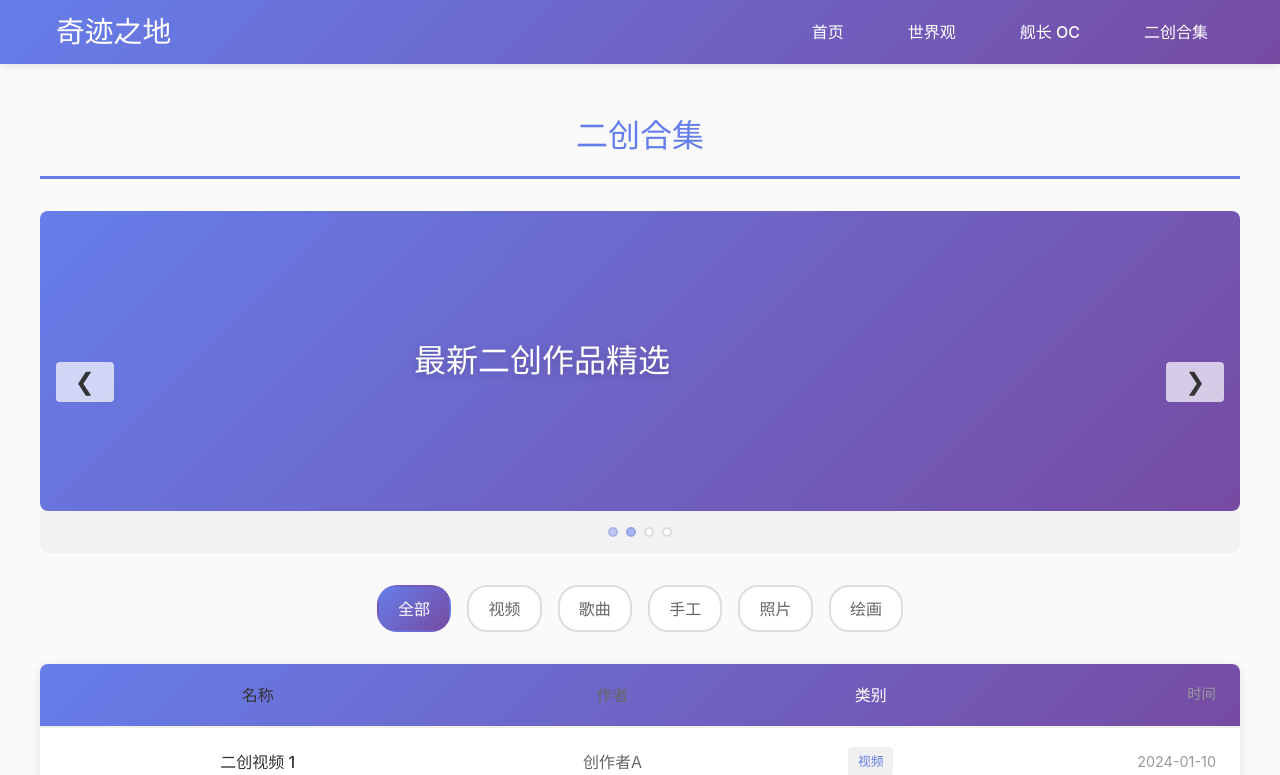
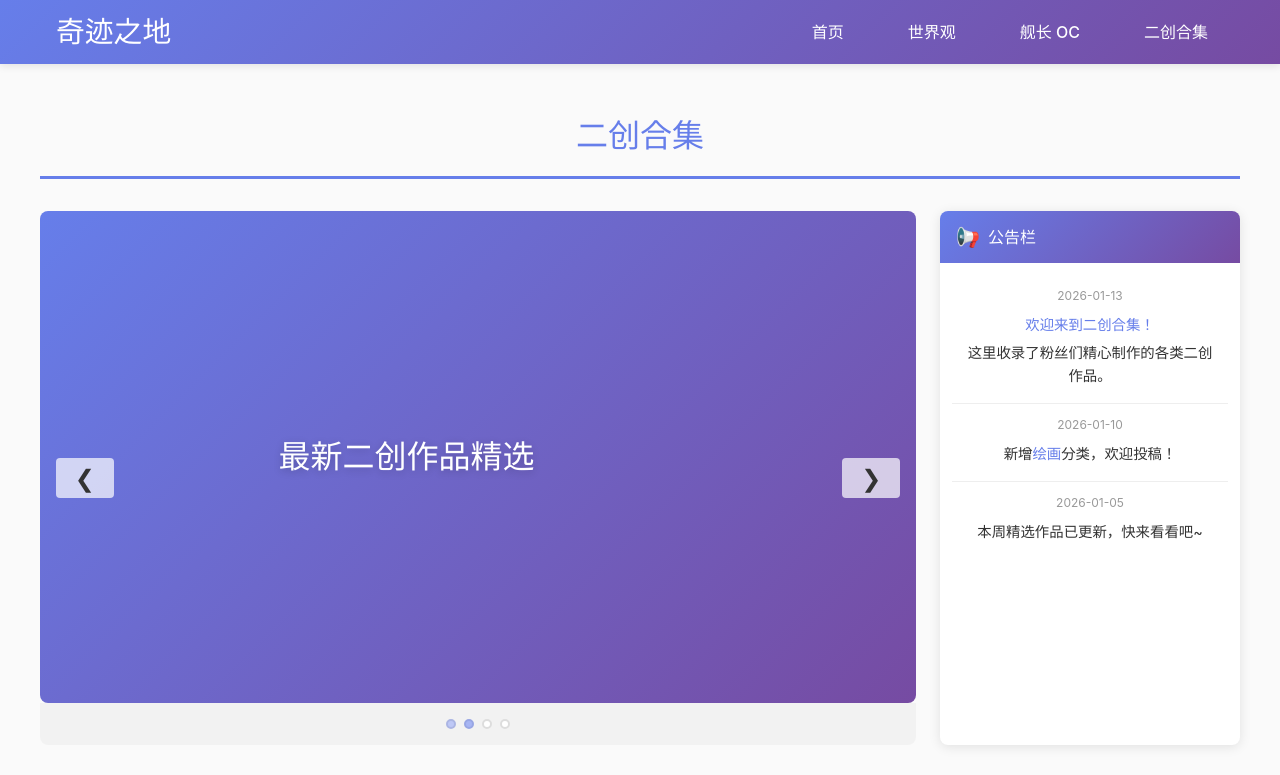
Before and after one commit to dolphin9/miracleland, a Vue app: page /creations in a window 1280 px wide. Shown: the top 775 px of the page. Built offline with nearby package versions, Linux system fonts and the light colour scheme.

Commit message:
增加公告栏

```diff
--- /dev/null
+++ b/src/components/AnnouncementBoard.vue
@@ -0,0 +1,132 @@
+<template>
+  <div class="announcement-board">
+    <div class="announcement-header">
+      <span class="announcement-icon">📢</span>
+      <h3>公告栏</h3>
+    </div>
+    <div class="announcement-content">
+      <div
+        v-for="(announcement, index) in announcements"
+        :key="index"
+        class="announcement-item"
+      >
+        <div class="announcement-date">{{ announcement.date }}</div>
+        <div class="announcement-text" v-html="announcement.content"></div>
+      </div>
+    </div>
+  </div>
+</template>
+
+<script setup>
+import { ref } from 'vue'
+
+// 示例公告数据，后续可从 API 获取
+const announcements = ref([
+  {
+    date: '2026-01-13',
+    content: '<strong>欢迎来到二创合集！</strong><p>这里收录了粉丝们精心制作的各类二创作品。</p>'
+  },
+  {
+    date: '2026-01-10',
+    content: '<p>新增<span style="color: #667eea; font-weight: bold;">绘画</span>分类，欢迎投稿！</p>'
+  },
+  {
+    date: '2026-01-05',
+    content: '<p>本周<em>精选作品</em>已更新，快来看看吧~</p><ul><li>视频作品 3 个</li><li>歌曲作品 2 个</li></ul>'
+  }
+])
+</script>
+
+<style scoped>
+.announcement-board {
+  background: white;
+  border-radius: 8px;
+  box-shadow: 0 2px 12px rgba(0, 0, 0, 0.1);
+  overflow: hidden;
+  height: 100%;
+  display: flex;
+  flex-direction: column;
+}
+
+.announcement-header {
+  background: linear-gradient(135deg, #667eea 0%, #764ba2 100%);
+  color: white;
+  padding: 0.75rem 1rem;
+  display: flex;
+  align-items: center;
+  gap: 0.5rem;
+}
+
+.announcement-icon {
+  font-size: 1.2rem;
+}
+
+.announcement-header h3 {
+  margin: 0;
+  font-size: 1rem;
+  font-weight: 600;
+}
+
+.announcement-content {
+  flex: 1;
+  padding: 0.75rem;
+  overflow-y: auto;
+  max-height: 280px;
+}
+
+.announcement-item {
+  padding: 0.75rem;
+  border-bottom: 1px solid #eee;
+}
+
+.announcement-item:last-child {
+  border-bottom: none;
+}
+
+.announcement-date {
+  font-size: 0.75rem;
+  color: #999;
+  margin-bottom: 0.5rem;
+}
+
+.announcement-text {
+  font-size: 0.9rem;
+  color: #333;
+  line-height: 1.6;
+}
+
+.announcement-text :deep(p) {
+  margin: 0.25rem 0;
+}
+
+.announcement-text :deep(ul) {
+  margin: 0.5rem 0;
+  padding-left: 1.2rem;
+}
+
+.announcement-text :deep(li) {
+  margin: 0.25rem 0;
+}
+
+.announcement-text :deep(strong) {
+  color: #667eea;
+}
+
+/* 滚动条样式 */
+.announcement-content::-webkit-scrollbar {
+  width: 4px;
+}
+
+.announcement-content::-webkit-scrollbar-track {
+  background: #f1f1f1;
+}
+
+.announcement-content::-webkit-scrollbar-thumb {
+  background: #ccc;
+  border-radius: 2px;
+}
+
+.announcement-content::-webkit-scrollbar-thumb:hover {
+  background: #999;
+}
+</style>
--- a/src/components/CreationsCarousel.vue
+++ b/src/components/CreationsCarousel.vue
@@ -95,7 +95,7 @@ onUnmounted(() => {
 <style scoped>
 .carousel-container {
   position: relative;
-  width: 100%;
+  max-width: 800px;
   margin-bottom: 2rem;
   overflow: hidden;
 }
@@ -103,7 +103,7 @@ onUnmounted(() => {
 .carousel {
   position: relative;
   width: 100%;
-  height: 300px;
+  aspect-ratio: 16/9;
   overflow: hidden;
   border-radius: 8px;
   background: linear-gradient(135deg, #667eea 0%, #764ba2 100%);
--- a/src/components/CreationsList.vue
+++ b/src/components/CreationsList.vue
@@ -1,7 +1,14 @@
 <template>
   <div class="creations-container">
-    <!-- 轮播组件 -->
-    <CreationsCarousel />
+    <!-- 轮播和公告栏 -->
+    <div class="carousel-announcement-wrapper">
+      <div class="carousel-section">
+        <CreationsCarousel />
+      </div>
+      <div class="announcement-section">
+        <AnnouncementBoard />
+      </div>
+    </div>
 
     <!-- 分类筛选 -->
     <div class="categories">
@@ -44,6 +51,7 @@
 <script setup>
 import { ref, computed } from 'vue'
 import CreationsCarousel from './CreationsCarousel.vue'
+import AnnouncementBoard from './AnnouncementBoard.vue'
 
 const categories = ['全部', '视频', '歌曲', '手工', '照片', '绘画']
 const activeCategory = ref('全部')
@@ -105,6 +113,43 @@ const filteredCreations = computed(() => {
 <style scoped>
 .creations-container {
   width: 100%;
+}
+
+/* 轮播和公告栏布局 */
+.carousel-announcement-wrapper {
+  display: flex;
+  gap: 1.5rem;
+  margin-bottom: 2rem;
+}
+
+.carousel-section {
+  flex: 1;
+  min-width: 0;
+}
+
+.carousel-section :deep(.carousel-container) {
+  max-width: 100%;
+  margin-bottom: 0;
+}
+
+.announcement-section {
+  width: 300px;
+  flex-shrink: 0;
+}
+
+/* 小屏响应式 */
+@media (max-width: 900px) {
+  .carousel-announcement-wrapper {
+    flex-direction: column-reverse;
+  }
+
+  .announcement-section {
+    width: 100%;
+  }
+
+  .announcement-section :deep(.announcement-content) {
+    max-height: 150px;
+  }
 }
 
 /* 分类筛选 */
```
